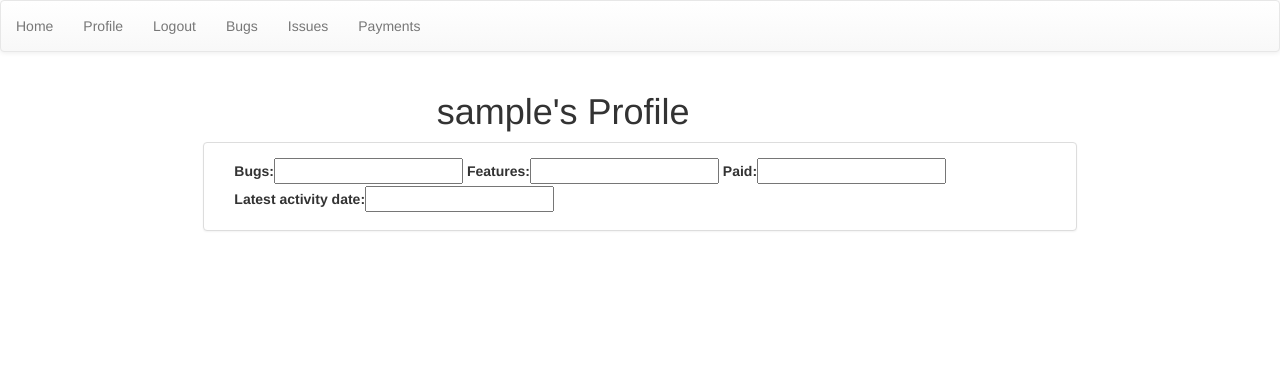
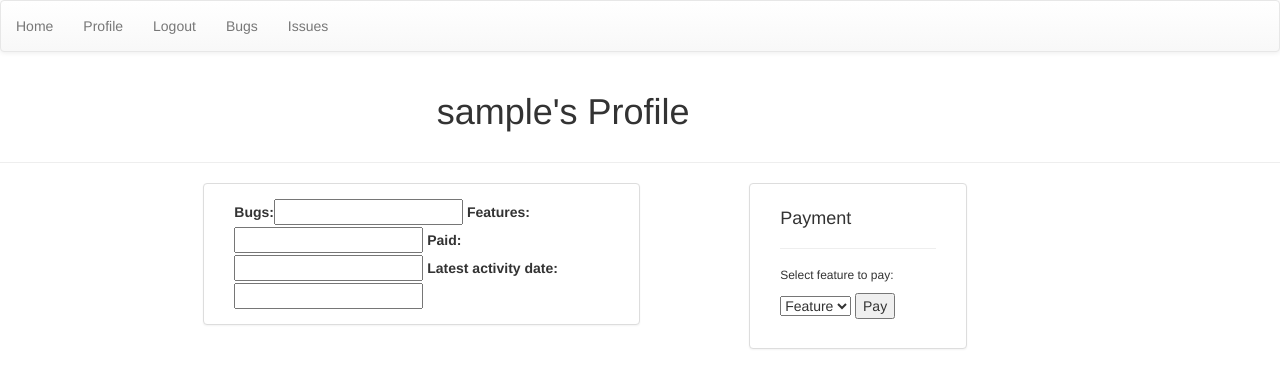
Before and after one commit to saor48/tracker, a Django app: page /profiles/update/ in a window 1280 px wide. Shown: the top 388 px of the page. Run offline with Django 3.2, Linux system fonts and the light colour scheme; the visitor is signed in with stand-in values (Sample User, id 1); some libraries are stand-ins or nearby versions.

Commit message:
moved payment to profile page

```diff
--- a/payments/urls.py
+++ b/payments/urls.py
@@ -3,7 +3,5 @@ from .views import payment, pay, pay1
 
 
 urlpatterns = [
-    url(r'^pay/$', pay, name="pay"),
-    url(r'^pay1/$', pay1, name="pay1"),
     url(r'^payment/$', payment, name="payment"),
 ]
--- a/profiles/templates/profileprofile.html
+++ b/profiles/templates/profileprofile.html
@@ -4,15 +4,35 @@
 {% block page_title %}{{ user }}'s page{% endblock %}
 
 {% block content %}
+
 <div class="row row-flex">
    <div class="col-xs-6 col-xs-offset-4"><h1>{{ user }}'s Profile</h1></div>
-   <div class="col-xs-8 col-xs-offset-2  display panel panel-default">
+</div>
+<div class="row row-flex">
+   <hr>
+   <div class="col-xs-6 col-xs-offset-2 col-md-4 col-md-offset-2 display panel panel-default">
       <div class="panel-body">
 
          {{ profile_form | as_bootstrap }}
 
       </div>
-      <div class="col-xs-1">
+   </div>
+   <div class="col-xs-6 col-xs-offset-2 col-md-2 col-md-offset-1 display panel panel-default">
+      <div class="panel-body">
+         <h4> Payment</h4>
+         <hr>
+         <form name="payment" action="{% url 'payment' %}" method="POST">
+            <h6>Select feature to pay:</h6>
+            <select id="feature" name="feature">
+                  <option value="feature" disabled selected>Feature</option>
+                  {% for item in features %}
+                  <option value="{{item}}">{{item}}</option>
+                  {% endfor %}
+            </select>
+            <input type="hidden" name="price" value="25"/>
+            {% csrf_token %}
+            <input type="submit" name="payment" value="Pay"/>
+         </form>
 
       </div>
    </div>
--- a/profiles/views.py
+++ b/profiles/views.py
@@ -6,10 +6,15 @@ from .models import Profile
 
 @login_required
 def get_profile(request):
-    #query = Profile.objects.all()
-    #user_form = UserForm(instance=request.user)
     profile_form = ProfileForm(instance=request.user.profile)
-    return render(request, 'profileprofile.html', {'profile_form': profile_form})
+    instance=request.user.profile
+    feature_list=instance.features
+    paid=instance.paid_features
+    features = []
+    for item in feature_list:
+        if item.isdigit() and item not in paid:
+            features.append(item)
+    return render(request, 'profileprofile.html', {'profile_form': profile_form, 'features': features})
 
 
 def update_profile(request):
--- a/templates/base.html
+++ b/templates/base.html
@@ -21,7 +21,6 @@
                 <li><a href="{% url 'logout' %}">Logout</a></li>
                 <li><a href="{% url 'bug' %}">Bugs</a></li>
                 <li><a href="{% url 'issues' %}">Issues</a></li>
-                <li><a href="{% url 'pay1' %}">Payments</a></li>
             {% else %}
                 <li><a href="{% url 'login' %}">Login</a></li>
                 <li><a href="{% url 'registration' %}">Register</a></li>
```
Also changed, not shown: payments/templates/pay.html (deleted, +0 -31 lines), payments/templates/pay1.html (deleted, +0 -23 lines), payments/views.py (+6 -2 lines).
